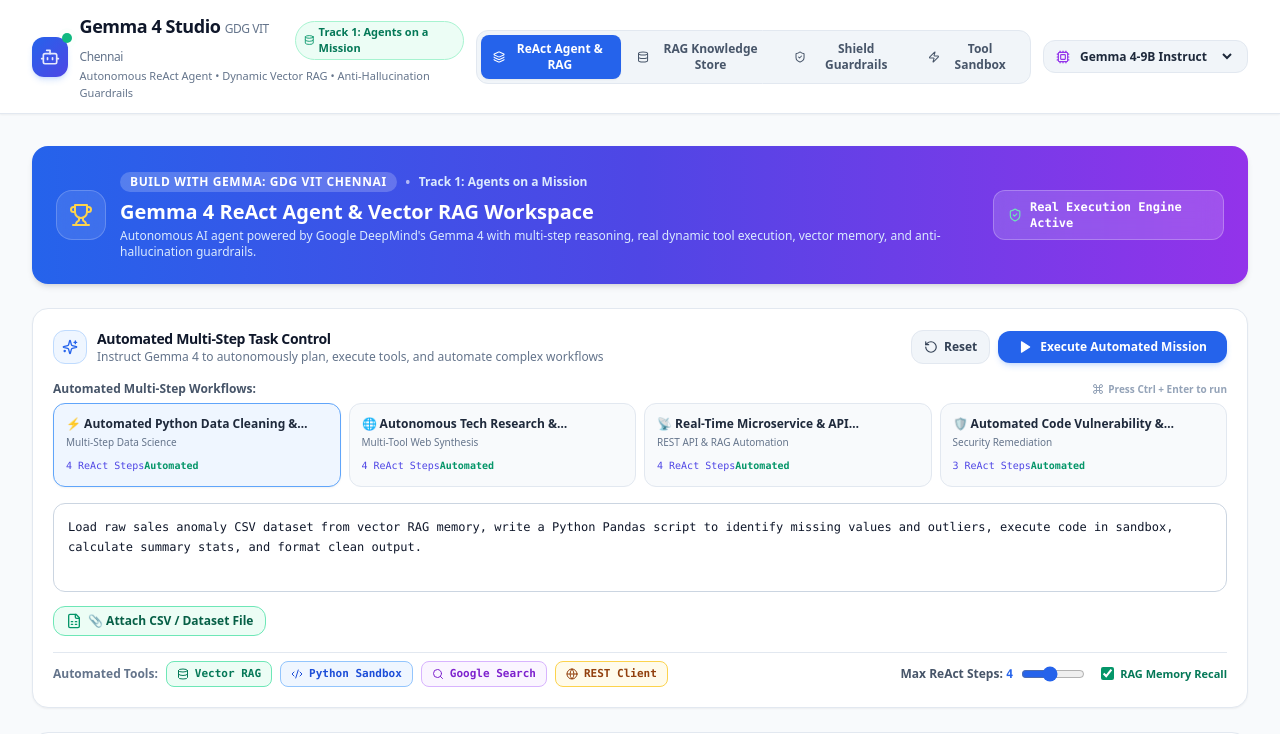
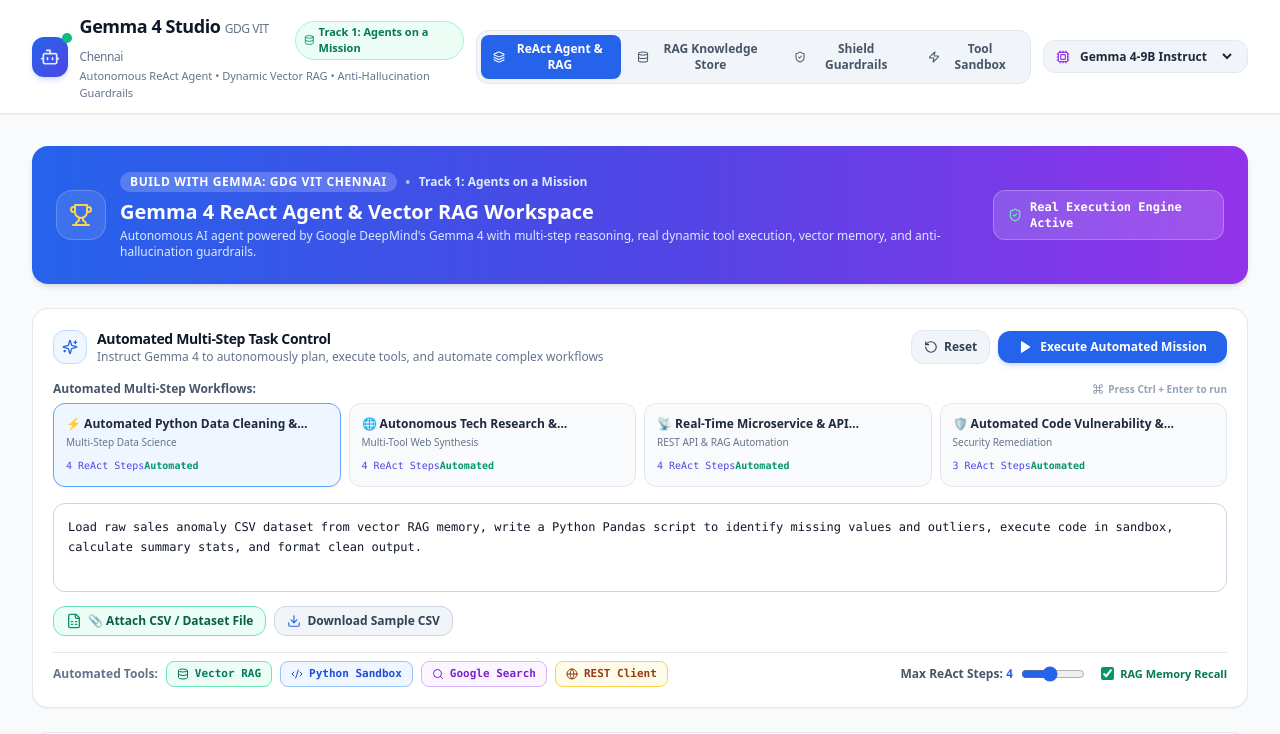
Before and after one commit to Rajaroman/gdgvitrepo, a React (Vite) app: page / in a window 1280 px wide. Shown: the top 734 px of the page. Built offline with nearby package versions, Linux system fonts and the light colour scheme.

Commit message:
Create sample sales anomaly CSV dataset and add 1-click Download Sample CSV button

```diff
--- a/src/components/AgentControlPanel.jsx
+++ b/src/components/AgentControlPanel.jsx
@@ -1,5 +1,5 @@
 import React, { useState } from 'react';
-import { Play, RotateCcw, Sparkles, Code2, Search, Database, Globe, Command, FileSpreadsheet, Paperclip, CheckCircle2 } from 'lucide-react';
+import { Play, RotateCcw, Sparkles, Code2, Search, Database, Globe, Command, FileSpreadsheet, Download, CheckCircle2 } from 'lucide-react';
 
 export const MISSION_PRESETS = [
   {
@@ -166,8 +166,9 @@
           />
         </div>
 
-        {/* CSV Attachment Bar */}
-        <div className="flex items-center justify-between gap-2">
+        {/* CSV Attachment & Sample Download Bar */}
+        <div className="flex flex-wrap items-center justify-between gap-2">
+          <div className="flex items-center gap-2">
             <label className="inline-flex items-center gap-1.5 px-3 py-1.5 bg-emerald-50 hover:bg-emerald-100 text-emerald-800 border border-emerald-300 rounded-xl text-xs font-bold cursor-pointer transition-all">
               <input
                 type="file"
@@ -178,6 +179,17 @@
               <FileSpreadsheet className="w-4 h-4 text-emerald-600" />
               <span>{attachedCsvName ? `Replace CSV: ${attachedCsvName}` : '📎 Attach CSV / Dataset File'}</span>
             </label>
+
+            <a
+              href="/sample_sales_data.csv"
+              download="sample_sales_data.csv"
+              className="inline-flex items-center gap-1.5 px-3 py-1.5 bg-slate-100 hover:bg-slate-200 text-slate-700 border border-slate-300 rounded-xl text-xs font-semibold transition-all"
+              title="Download sample CSV dataset to test"
+            >
+              <Download className="w-3.5 h-3.5 text-blue-600" />
+              <span>Download Sample CSV</span>
+            </a>
+          </div>
 
           {attachedCsvName && (
             <span className="text-xs font-mono text-emerald-700 font-bold flex items-center gap-1">
```
Also changed, not shown: public/sample_sales_data.csv (added). Lines whose indentation alone changed are shown as unchanged.
